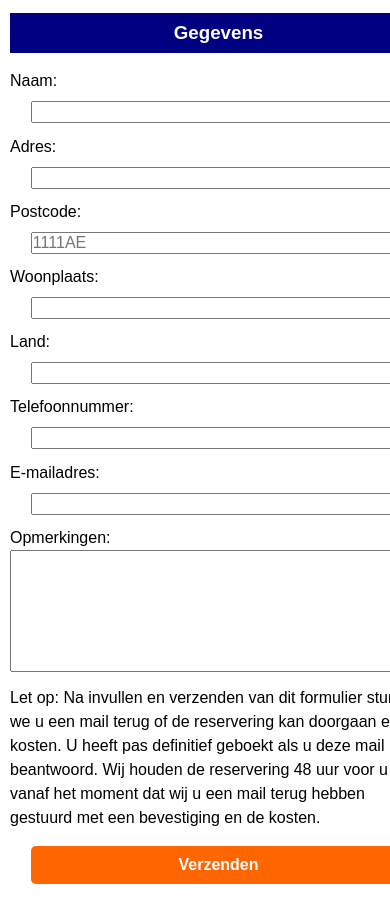
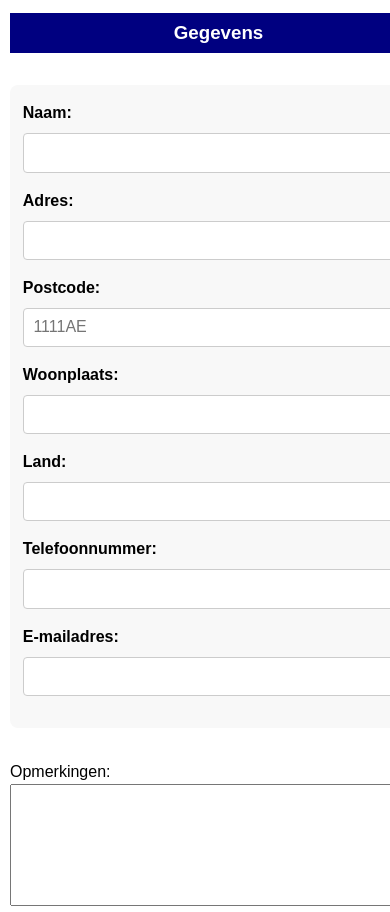
Before and after one commit to stacaravandiepenheim/stacaravandiepenheim, a plain HTML site: page html/reserveren.html in a window 390 px wide. Shown: the part 5148-6060 px from the top of the page. Drawn offline with Linux system fonts and the light colour scheme.

Commit message:
responsive mobiel

```diff
--- a/css/boeken.css
+++ b/css/boeken.css
@@ -318,3 +318,68 @@ button[type="submit"]:active {
     font-size: 1.1rem;
   }
 }
+/* Basisstijl voor formulier */
+form {
+  max-width: 700px;
+  margin: 2rem auto;
+  padding: 1rem;
+  background: #f8f8f8;
+  border-radius: 8px;
+}
+
+/* Input-velden en tekstvakken */
+form input,
+form select,
+form textarea {
+  width: 100%;
+  max-width: 100%;
+  padding: 0.7rem;
+  font-size: 1rem;
+  margin-bottom: 1rem;
+  border-radius: 4px;
+  border: 1px solid #ccc;
+  box-sizing: border-box;
+}
+
+/* Labels netjes erboven */
+form label {
+  font-weight: 600;
+  margin-bottom: 0.3rem;
+  display: block;
+}
+
+/* Responsief formulier op kleinere schermen */
+@media (max-width: 600px) {
+  form {
+    padding: 1rem 0.8rem;
+  }
+
+  form input,
+  form select,
+  form textarea {
+    font-size: 1rem;
+    padding: 0.6rem;
+  }
+
+  form button,
+  input[type="submit"] {
+    width: 100%;
+  }
+}
+
+/* Verzendknop */
+form button,
+input[type="submit"] {
+  padding: 0.8rem 1.2rem;
+  background-color: navy;
+  color: white;
+  font-weight: bold;
+  border: none;
+  border-radius: 5px;
+  cursor: pointer;
+}
+
+form button:hover,
+input[type="submit"]:hover {
+  background-color: #003399;
+}
```
